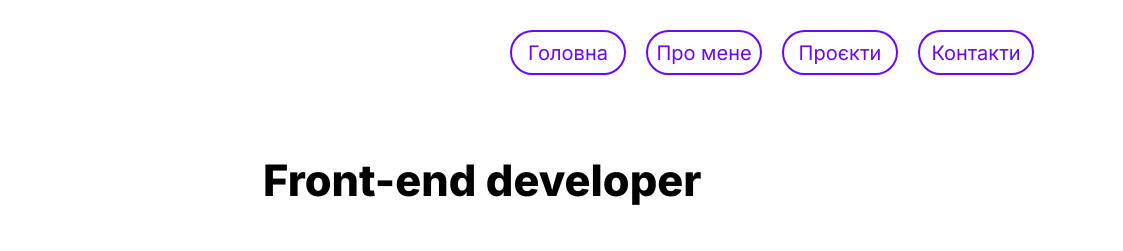
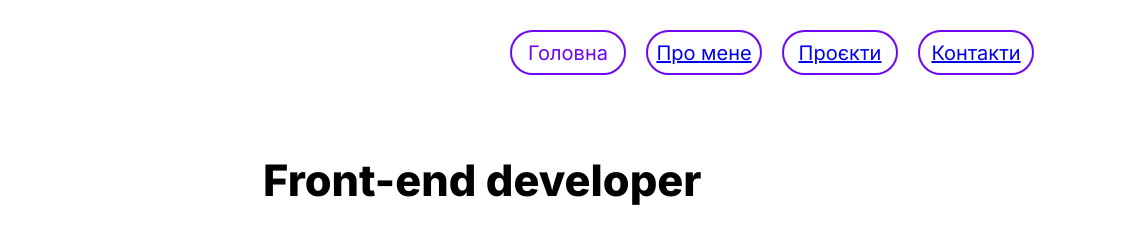
Before and after one commit to SashaHavryliuk/Portfolio-Sasha-Havryliuk, a plain HTML site: page index.html in a window 1280 px wide. Shown: the top 251 px of the page, 157-1280 px from the left. Drawn offline with Linux system fonts and the light colour scheme.

Commit message:
Update index.html

```diff
--- a/index.html
+++ b/index.html
@@ -20,10 +20,9 @@
       </div>
       <nav class="buttons-header">
         <div class="button-header"><a class="button button-o">Головна</a></div>
-        <div class="button-header"><a class="button button-t">Про мене</a></div>
-        <div class="button-header"><a class="button button-th">Проєкти</a></div>
-        <div class="button-header button-fs">
-          <a class="button button-f">Контакти</a>
+        <div href="#two" class="button-header"><a href="#two" class="button button-t">Про мене</a></div>
+        <div href="#three" class="button-header"><a href="#three" class="button button-th">Проєкти</a></div>
+        <div href="#four" class="button-header button-fs"><a href="#four" class="button button-f">Контакти</a>
         </div>
       </nav>
     </header>
@@ -73,7 +72,7 @@
     </section>
     <!-- BLOCK-THREE -->
     <!-- BLOCK-FOUR -->
-    <section class="block-hello">
+    <section id="#three" class="block-hello">
       <h1 class="text-block-hello">Мої Проєкти</h1>
       <p class="text-block-hello-two text-block-four">Я трохи захоплююся цифровими продуктами. За ці роки я використав
         сотні веб-і
@@ -92,7 +91,7 @@
     </section>
     <!-- BLOCK-FIVE -->
     <!-- BLOCK-SIX -->
-    <section class="block-six">
+    <section id="four" class="block-six">
       <h1 class="h1-block-six">Форма для зворотнього виклику</h1>
       <button href="https://form.jotform.com/241424015975354" class="button-header button-th button-six"><a
           href="https://form.jotform.com/241424015975354" class="button button-th button-six-a">Перейти до форми
```
